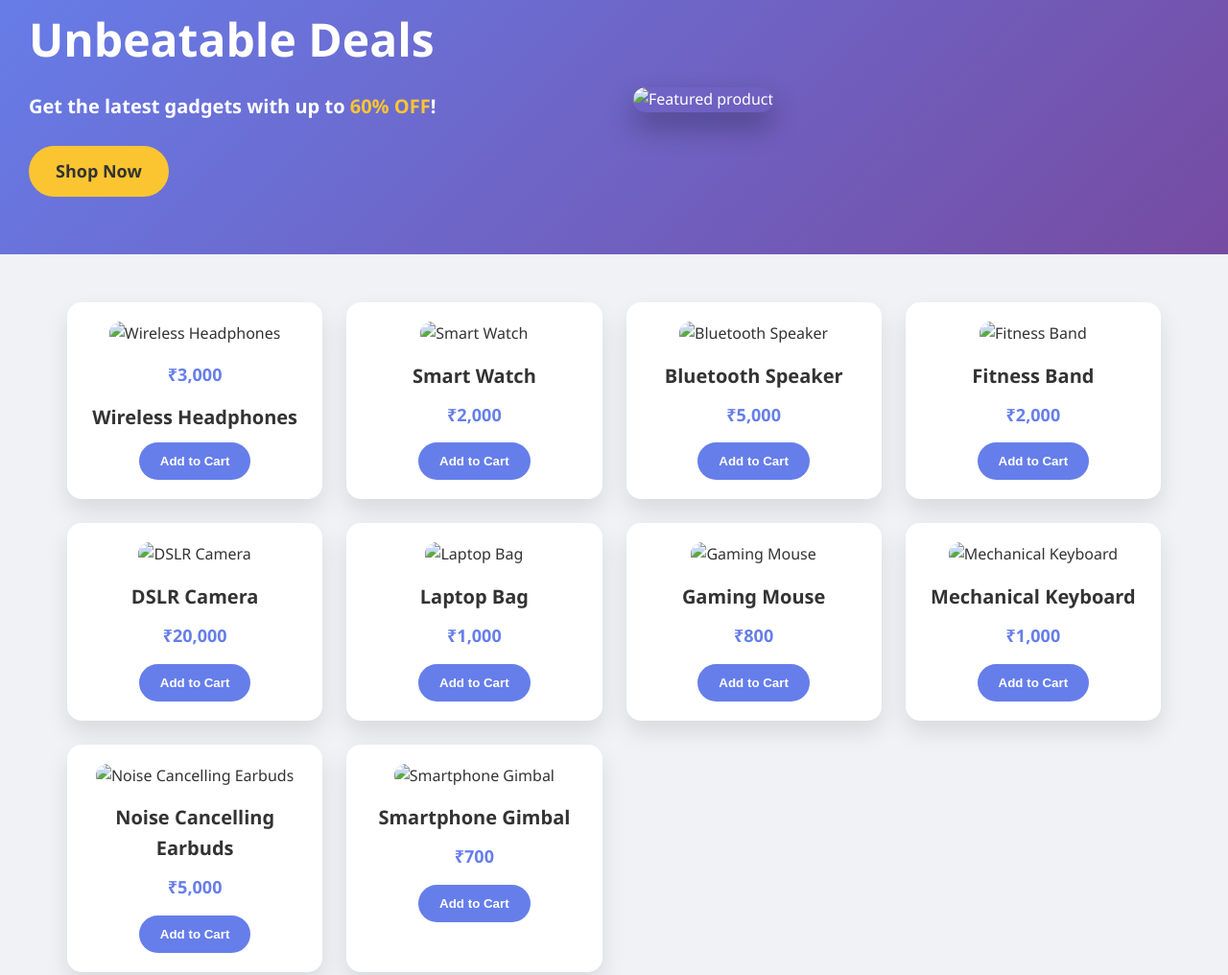
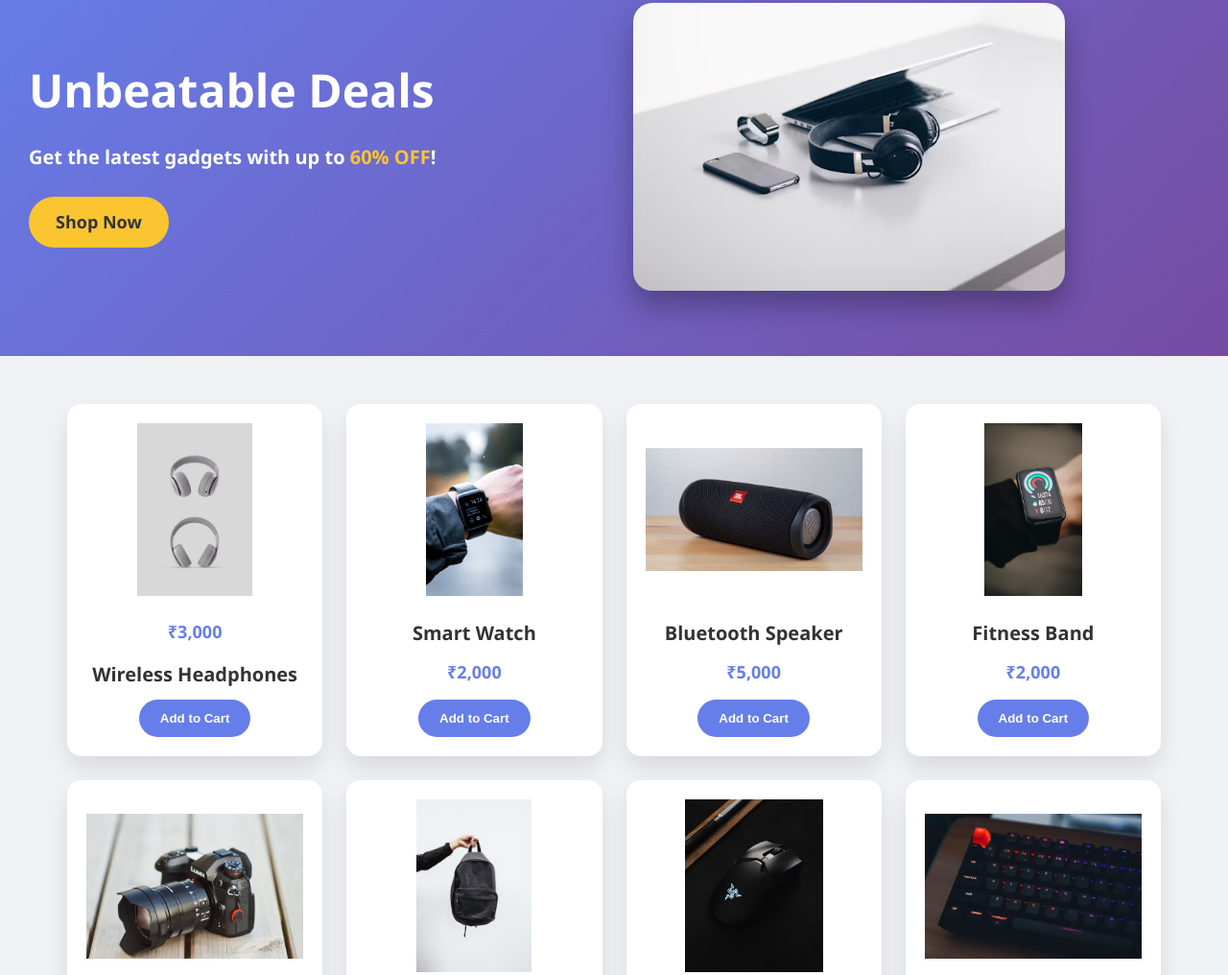
Before and after one commit to Nikhilesh08/ShopNow_ecommerce_website, a plain HTML site: page index.html in a window 1280 px wide. Shown: the part 181-1197 px from the top of the page at 96% size. Drawn offline with Linux system fonts and the light colour scheme.

Commit message:
index.html

```diff
--- a/index.html
+++ b/index.html
@@ -29,7 +29,7 @@
     <a href="#products" class="btn-primary">Shop Now</a>
   </div>
   <div class="hero-image">
-    <img src="images/hero-product.png" alt="Featured product" />
+    <img src="hero-product.png" alt="Featured product" />
   </div>
 </section>
 
@@ -37,61 +37,61 @@
   <section id="products" class="product-grid">
     <!-- Product Cards -->
     <div class="product-card">
-      <img src="images/product1.jpg" alt="Wireless Headphones" />
+      <img src="/product1.jpg" alt="Wireless Headphones" />
       <p class="price">₹3,000</p>
       <h3>Wireless Headphones</h3>
       <button onclick="addToCart('Wireless Headphones',3000)" class="btn-secondary">Add to Cart</button>
     </div>
     <div class="product-card">
-      <img src="images/product2.jpg" alt="Smart Watch" />
+      <img src="product2.jpg" alt="Smart Watch" />
       <h3>Smart Watch</h3>
       <p class="price">₹2,000</p>
       <button onclick="addToCart('Smart Watch',2000)" class="btn-secondary">Add to Cart</button>
     </div>
     <div class="product-card">
-      <img src="images/product3.jpg" alt="Bluetooth Speaker" />
+      <img src="product3.jpg" alt="Bluetooth Speaker" />
       <h3>Bluetooth Speaker</h3>
       <p class="price">₹5,000</p>
       <button onclick="addToCart('Bluetooth Speaker',5000)" class="btn-secondary">Add to Cart</button>
     </div>
     <div class="product-card">
-      <img src="images/product4.jpg" alt="Fitness Band" />
+      <img src="product4.jpg" alt="Fitness Band" />
       <h3>Fitness Band</h3>
       <p class="price">₹2,000</p>
       <button onclick="addToCart('Fitness Band',2000)" class="btn-secondary">Add to Cart</button>
     </div>
     <div class="product-card">
-      <img src="images/product5.jpg" alt="DSLR Camera" />
+      <img src="product5.jpg" alt="DSLR Camera" />
       <h3>DSLR Camera</h3>
       <p class="price">₹20,000</p>
       <button onclick="addToCart('DSLR Camera',20000)" class="btn-secondary">Add to Cart</button>
     </div>
     <div class="product-card">
-      <img src="images/product6.jpg" alt="Laptop Bag" />
+      <img src="product6.jpg" alt="Laptop Bag" />
       <h3>Laptop Bag</h3>
       <p class="price">₹1,000</p>
       <button onclick="addToCart('Laptop Bag',1000)" class="btn-secondary">Add to Cart</button>
     </div>
     <div class="product-card">
-      <img src="images/product7.jpg" alt="Gaming Mouse" />
+      <img src="product7.jpg" alt="Gaming Mouse" />
       <h3>Gaming Mouse</h3>
       <p class="price">₹800</p>
       <button onclick="addToCart('Gaming Mouse',800)" class="btn-secondary">Add to Cart</button>
     </div>
     <div class="product-card">
-      <img src="images/product8.jpg" alt="Mechanical Keyboard" />
+      <img src="product8.jpg" alt="Mechanical Keyboard" />
       <h3>Mechanical Keyboard</h3>
       <p class="price">₹1,000</p>
       <button onclick="addToCart('Mechanical Keyboard',1000)" class="btn-secondary">Add to Cart</button>
     </div>
     <div class="product-card">
-      <img src="images/product9.jpg" alt="Noise Cancelling Earbuds" />
+      <img src="product9.jpg" alt="Noise Cancelling Earbuds" />
       <h3>Noise Cancelling Earbuds</h3>
       <p class="price">₹5,000</p>
       <button onclick="addToCart('Noise Cancelling Earbuds',5000)" class="btn-secondary">Add to Cart</button>
     </div>
     <div class="product-card">
-      <img src="images/product10.jpg" alt="Smartphone Gimbal" />
+      <img src="product10.jpg" alt="Smartphone Gimbal" />
       <h3>Smartphone Gimbal</h3>
       <p class="price">₹700</p>
       <button onclick="addToCart('Smartphone Gimbal',700)" class="btn-secondary">Add to Cart</button>
```
